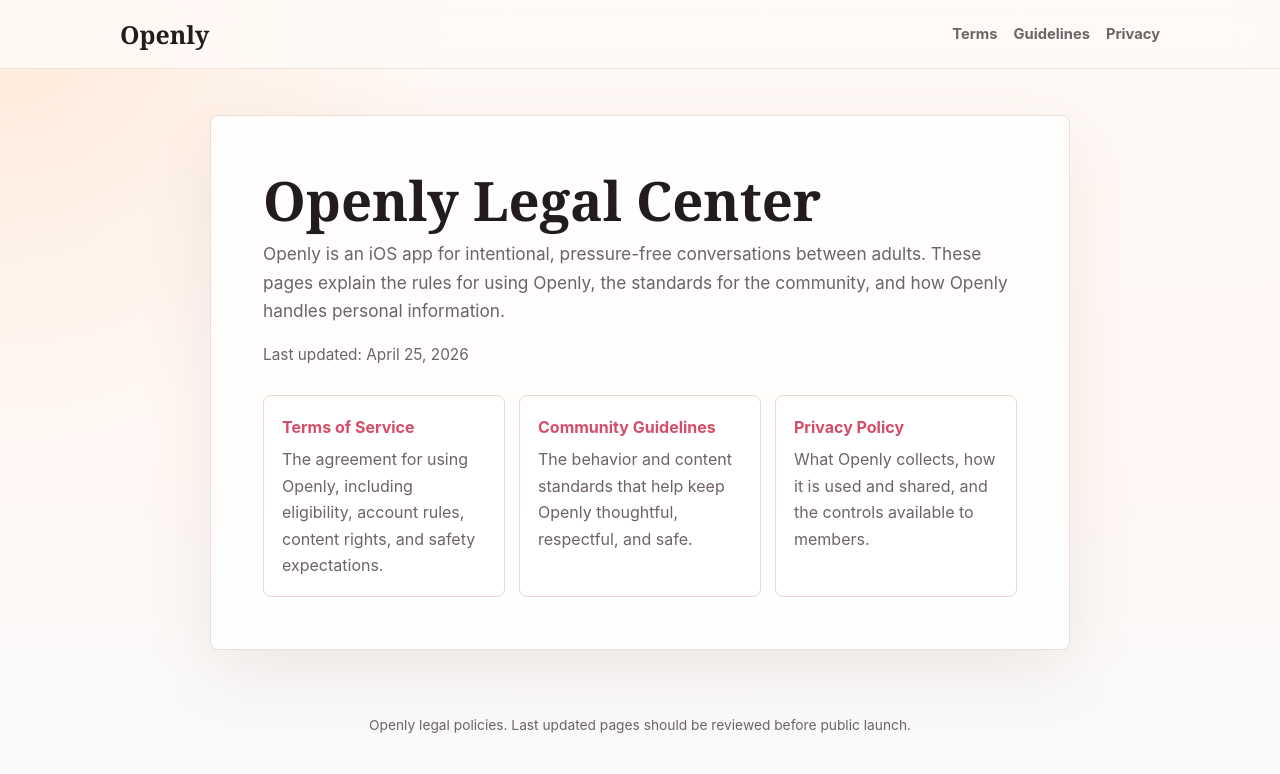
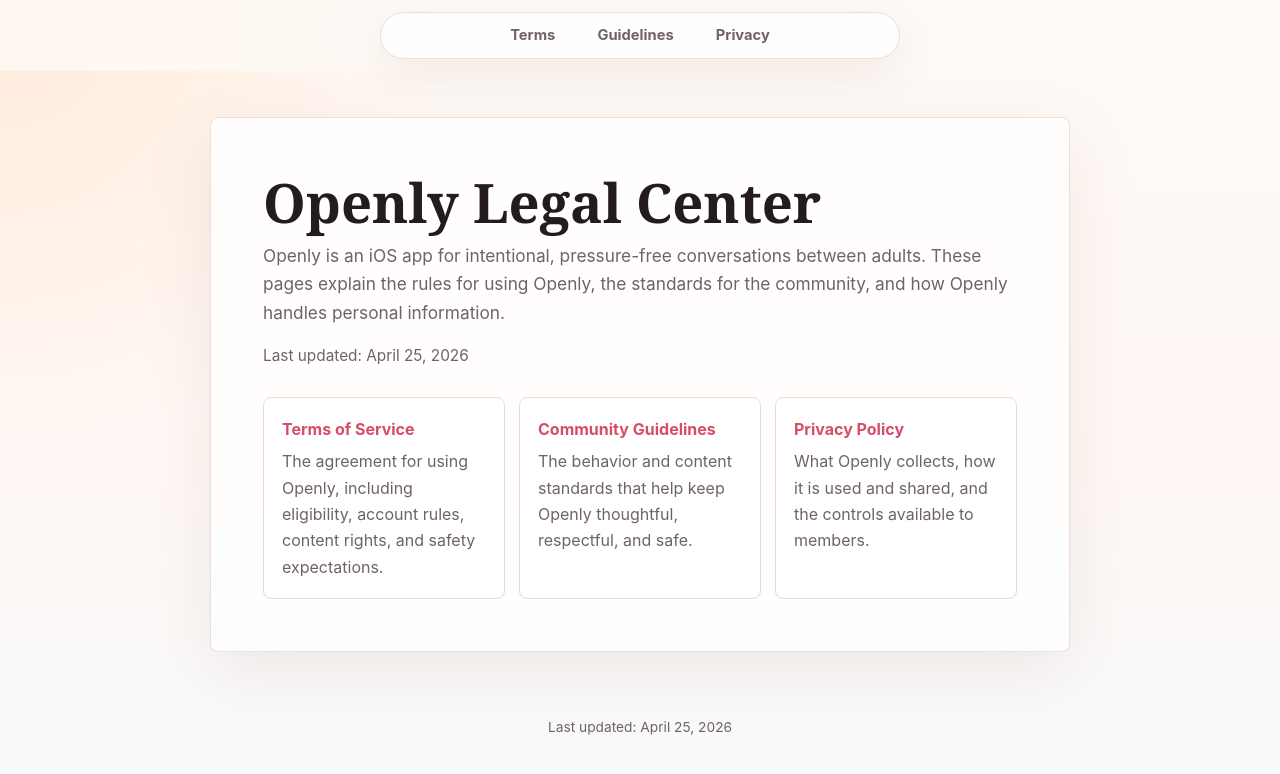
Before and after one commit to MHMD-Labs/openly-legal, a Jekyll site: the page built from index.md, in a window 1280 px wide. Shown: the top 774 px of the page. Built offline with Jekyll 4.4.1, drawn with Linux system fonts in a browser that asks for light colours.

Commit message:
Fix legal site links and header

```diff
--- a/_config.yml
+++ b/_config.yml
@@ -1,7 +1,7 @@
 title: Openly
 description: Legal policies for Openly, an iOS app for intentional conversations.
-url: https://itsmhamed.github.io
-baseurl: ""
+url: https://mhmd-labs.github.io
+baseurl: /openly-legal
 markdown: kramdown
 permalink: pretty
 
--- a/_layouts/legal.html
+++ b/_layouts/legal.html
@@ -9,13 +9,11 @@
   </head>
   <body>
     <header class="site-header">
-      <nav class="nav" aria-label="Primary">
-        <a class="brand" href="{{ '/' | relative_url }}">Openly</a>
-        <div class="nav-links">
-          <a href="{{ '/legal/terms-of-service/' | relative_url }}">Terms</a>
-          <a href="{{ '/legal/community-guidelines/' | relative_url }}">Guidelines</a>
-          <a href="{{ '/legal/privacy-policy/' | relative_url }}">Privacy</a>
-        </div>
+      {% assign current_path = page.url | default: '' %}
+      <nav class="nav" aria-label="Legal policies">
+        <a class="{% if current_path contains '/terms-of-service/' %}is-active{% endif %}" href="{{ '/legal/terms-of-service/' | relative_url }}">Terms</a>
+        <a class="{% if current_path contains '/community-guidelines/' %}is-active{% endif %}" href="{{ '/legal/community-guidelines/' | relative_url }}">Guidelines</a>
+        <a class="{% if current_path contains '/privacy-policy/' %}is-active{% endif %}" href="{{ '/legal/privacy-policy/' | relative_url }}">Privacy</a>
       </nav>
     </header>
 
@@ -26,7 +24,7 @@
     </main>
 
     <footer class="site-footer">
-      <p>Openly legal policies. Last updated pages should be reviewed before public launch.</p>
+      <p>Last updated: April 25, 2026</p>
     </footer>
   </body>
 </html>
--- a/assets/css/site.css
+++ b/assets/css/site.css
@@ -31,48 +31,49 @@
 }
 
 .site-header {
-  border-bottom: 1px solid rgba(236, 217, 210, 0.72);
-  background: rgba(255, 250, 246, 0.86);
+  background: rgba(255, 250, 246, 0.78);
   backdrop-filter: blur(18px);
   position: sticky;
   top: 0;
   z-index: 1;
+  padding: 12px 0;
 }
 
 .nav {
-  width: min(1040px, calc(100% - 32px));
-  min-height: 68px;
+  width: min(520px, calc(100% - 32px));
+  min-height: 0;
   margin: 0 auto;
   display: flex;
   align-items: center;
-  justify-content: space-between;
-  gap: 18px;
+  justify-content: center;
+  gap: 6px;
+  padding: 6px;
+  border: 1px solid rgba(236, 217, 210, 0.86);
+  border-radius: 999px;
+  background: rgba(255, 255, 255, 0.82);
+  box-shadow: 0 14px 44px rgba(107, 75, 65, 0.10);
 }
 
-.brand {
-  color: var(--ink);
-  font-family: Georgia, "Times New Roman", serif;
-  font-size: 1.55rem;
-  font-weight: 700;
+.nav a {
+  color: var(--muted);
+  border-radius: 999px;
+  padding: 9px 18px;
   text-decoration: none;
+  font-size: 0.92rem;
+  font-weight: 750;
+  line-height: 1;
+  transition: background 160ms ease, color 160ms ease, box-shadow 160ms ease;
 }
 
-.nav-links {
-  display: flex;
-  flex-wrap: wrap;
-  justify-content: flex-end;
-  gap: 8px 16px;
-  font-size: 0.92rem;
-  font-weight: 650;
+.nav a:hover {
+  color: var(--rose);
+  background: rgba(214, 77, 104, 0.08);
 }
 
-.nav-links a {
-  color: var(--muted);
-  text-decoration: none;
-}
-
-.nav-links a:hover {
-  color: var(--rose);
+.nav a.is-active {
+  color: #ffffff;
+  background: linear-gradient(135deg, var(--rose), #b9498a);
+  box-shadow: 0 10px 24px rgba(214, 77, 104, 0.22);
 }
 
 .page {
@@ -207,13 +208,14 @@
 
 @media (max-width: 640px) {
   .nav {
-    align-items: flex-start;
-    flex-direction: column;
-    padding: 16px 0;
+    width: min(420px, calc(100% - 24px));
+    gap: 4px;
   }
 
-  .nav-links {
-    justify-content: flex-start;
+  .nav a {
+    flex: 1;
+    padding: 9px 8px;
+    text-align: center;
   }
 
   .page {
```
